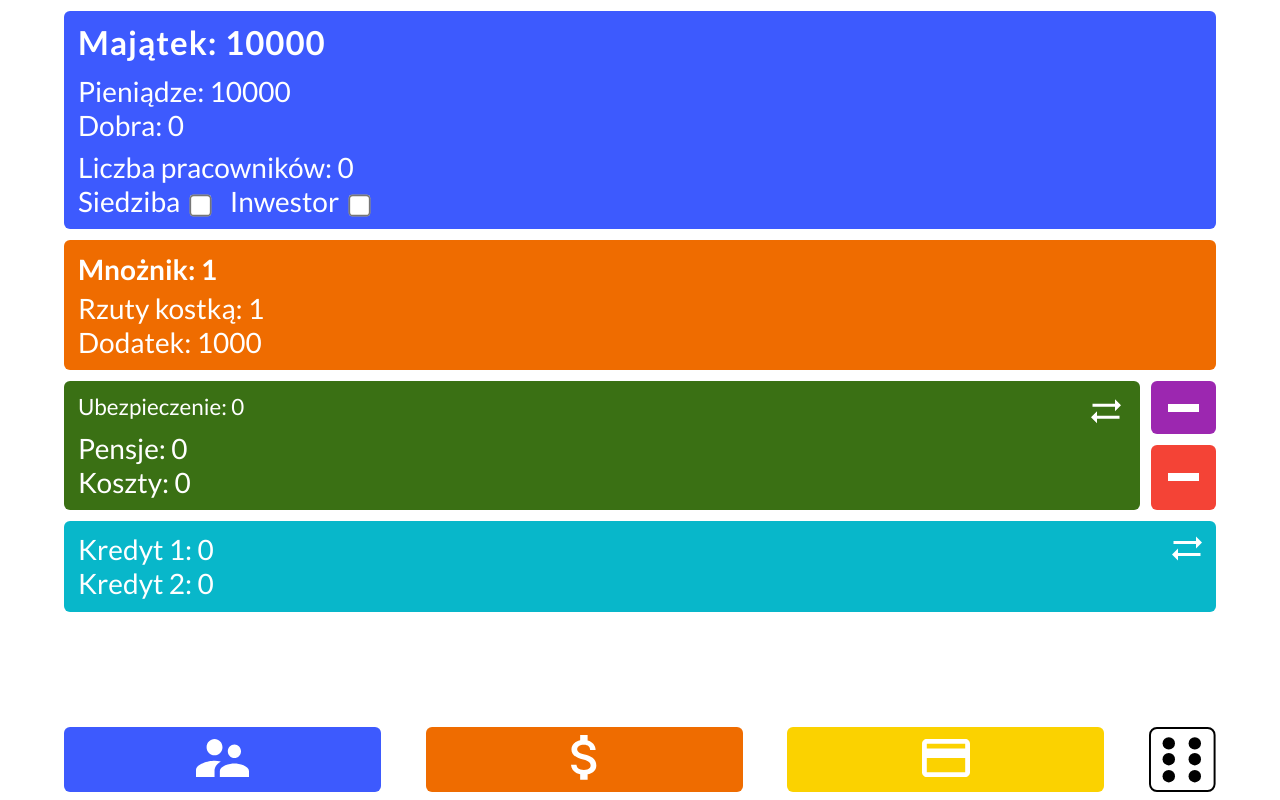
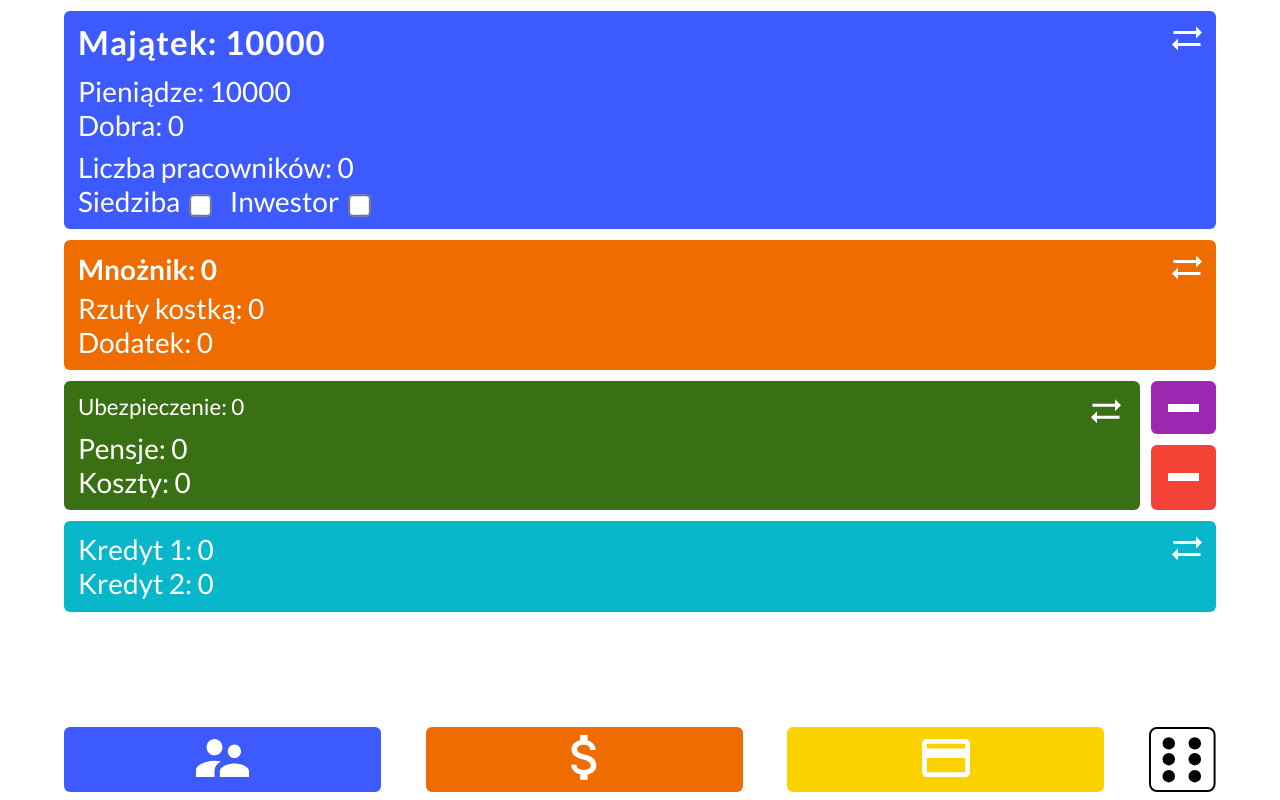
Before and after one commit to oliwierzgorniak/pomocnik, a React (Create React App) app: page / in a window 1280 px wide. Built offline with nearby package versions, Linux system fonts and the light colour scheme.

Commit message:
change and win verification

```diff
--- a/src/App.js
+++ b/src/App.js
@@ -4,7 +4,7 @@ import Orders from "./Orders.js";
 import Expanses from "./Expanses.js";
 import Credit from "./Credit.js";
 import Actions from "./Actions.js";
-import React, { useState } from "react";
+import React, { useState, useEffect } from "react";
 import "./Expenses.css";
 import AddWorker from "./AddWorker.js";
 import AddOrder from "./AddOrder";
@@ -15,11 +15,29 @@ function App() {
   // Goals
   const [money, setMoney] = useState(10000);
   const [things, setThings] = useState(0);
+  const [workers, setWorkers] = useState(0);
+  const [placeChecked, setPlaceChecked] = useState(false);
+  const [investorChecked, setInvestorChecked] = useState(false);
+  const [changeGoalsOpen, setChangeGoalsOpen] = useState(false);
+
+  useEffect(() => {
+    if (workers < 5 || !placeChecked) return;
+    if (investorChecked && money + things >= 1000000) {
+      console.log("cos");
+      return;
+    }
+    if (money + things >= 2000000) {
+      console.log("cos");
+      return;
+    }
+    return;
+  }, [money, things, workers, placeChecked, investorChecked]);
 
   // Orders
-  const [multiplier, setMultiplier] = useState(1);
-  const [diceRolls, setDiceRolls] = useState(1);
-  const [bonus, setBonus] = useState(1000);
+  const [multiplier, setMultiplier] = useState(0);
+  const [diceRolls, setDiceRolls] = useState(0);
+  const [bonus, setBonus] = useState(0);
+  const [changeOrdersOpen, setChangeOrdersOpen] = useState(false);
 
   // Expanses
   const [insurance, setInsurance] = useState(0);
@@ -58,6 +76,7 @@ function App() {
     setMultiplier(multiplier + workerMultiplier);
     setSalary(salary + workerSalary);
     setInsurance(insurance + workerInsurance);
+    setWorkers(workers + 1);
     setAddWorkerOpen(false);
   };
 
@@ -91,8 +110,30 @@ function App() {
 
   return (
     <div className="App">
-      <Goals money={money} things={things} workers={0} />
-      <Orders multiplier={multiplier} diceRolls={diceRolls} bonus={bonus} />
+      <Goals
+        money={money}
+        setMoney={setMoney}
+        things={things}
+        setThings={setThings}
+        workers={workers}
+        setWorkers={setWorkers}
+        placeChecked={placeChecked}
+        setPlaceChecked={setPlaceChecked}
+        investorChecked={investorChecked}
+        setInvestorChecked={setInvestorChecked}
+        changeGoalsOpen={changeGoalsOpen}
+        setChangeGoalsOpen={setChangeGoalsOpen}
+      />
+      <Orders
+        multiplier={multiplier}
+        setMultiplier={setMultiplier}
+        diceRolls={diceRolls}
+        setDiceRolls={setDiceRolls}
+        bonus={bonus}
+        setBonus={setBonus}
+        changeOrdersOpen={changeOrdersOpen}
+        setChangeOrdersOpen={setChangeOrdersOpen}
+      />
       <Expanses
         insurance={insurance}
         setInsurance={setInsurance}
--- a/src/Goals.js
+++ b/src/Goals.js
@@ -1,10 +1,21 @@
 import "./Goals.css";
 import React from "react";
 import PropTypes from "prop-types";
+import change from "./img/change.svg";
+import "./Window.css";
+import more from "./img/more.svg";
+import less from "./img/less.svg";
 
 const Goals = props => {
   return (
+    <>
       <main className="container" style={{ background: "#3d5afe" }}>
+        <button
+          onClick={() => props.setChangeGoalsOpen(true)}
+          className="changeButton"
+        >
+          <img src={change}></img>
+        </button>
         <li>
           <ul className="wealth">Majątek: {props.money + props.things}</ul>
           <ul>Pieniądze: {props.money}</ul>
@@ -16,14 +27,113 @@ const Goals = props => {
         <div className="checkboxes">
           <div>
             <label htmlFor="place">Siedziba</label>
-          <input className="checkbox" name="place" type="checkbox" />
+            <input
+              onClick={() => props.setPlaceChecked(!props.placeChecked)}
+              className="checkbox"
+              name="place"
+              type="checkbox"
+            />
           </div>
           <div>
             <label htmlFor="investor">Inwestor</label>
-          <input name="investor" type="checkbox" />
+            <input
+              onClick={() => props.setInvestorChecked(!props.investorChecked)}
+              name="investor"
+              type="checkbox"
+            />
           </div>
         </div>
       </main>
+      {props.changeGoalsOpen && (
+        <div className="window">
+          <label htmlFor="money">
+            Pieniądze: <br /> <small>{props.money}</small>
+            <div className="buttons" name="money">
+              <button
+                style={{ transform: "scale(.6)", margin: "0 -.2rem" }}
+                onClick={() => {
+                  if (props.money <= 1000) return;
+                  props.setMoney(props.money - 1000);
+                }}
+              >
+                <img src={less} alt="less"></img>
+              </button>
+              <button
+                onClick={() => {
+                  if (props.money < 10000) return;
+                  props.setCredit1(props.money - 10000);
+                }}
+              >
+                <img src={less} alt="less"></img>
+              </button>
+              <button onClick={() => props.setMoney(props.money + 10000)}>
+                <img src={more} alt="more"></img>
+              </button>
+              <button
+                style={{ transform: "scale(.6)", margin: "0 -.2rem" }}
+                onClick={() => props.setMoney(props.money + 1000)}
+              >
+                <img src={more} alt="more"></img>
+              </button>
+            </div>
+          </label>
+          <label htmlFor="things">
+            Dobra: <br /> <small>{props.things}</small>
+            <div className="buttons" name="things">
+              <button
+                style={{ transform: "scale(.6)", margin: "0 -.2rem" }}
+                onClick={() => {
+                  if (props.things <= 1000) return;
+                  props.setThings(props.things - 1000);
+                }}
+              >
+                <img src={less} alt="less"></img>
+              </button>
+              <button
+                onClick={() => {
+                  if (props.things < 10000) return;
+                  props.setThings(props.things - 10000);
+                }}
+              >
+                <img src={less} alt="less"></img>
+              </button>
+              <button onClick={() => props.setThings(props.things + 10000)}>
+                <img src={more} alt="more"></img>
+              </button>
+              <button
+                style={{ transform: "scale(.6)", margin: "0 -.2rem" }}
+                onClick={() => props.setThings(props.things + 1000)}
+              >
+                <img src={more} alt="more"></img>
+              </button>
+            </div>
+          </label>
+          <label htmlFor="workers">
+            Pracownicy: <br /> <small>{props.workers}</small>
+            <div className="buttons" name="workers">
+              <button
+                onClick={() => {
+                  if (props.workers <= 1) return;
+                  props.setWorkers(props.workers - 1);
+                }}
+              >
+                <img src={less} alt="less"></img>
+              </button>
+              <button onClick={() => props.setWorkers(props.workers + 1)}>
+                <img src={more} alt="more"></img>
+              </button>
+            </div>
+          </label>
+          <button
+            onClick={() => props.setChangeGoalsOpen(false)}
+            style={{ backgroundColor: "rgb(61, 90, 254)" }}
+            className="window__action"
+          >
+            OK
+          </button>
+        </div>
+      )}
+    </>
   );
 };
 
--- a/src/Orders.js
+++ b/src/Orders.js
@@ -1,8 +1,19 @@
 import React from "react";
+import change from "./img/change.svg";
+import "./Window.css";
+import more from "./img/more.svg";
+import less from "./img/less.svg";
 
 const Orders = props => {
   return (
+    <>
       <section className="container" style={{ background: "#EF6C00" }}>
+        <button
+          onClick={() => props.setChangeOrdersOpen(true)}
+          className="changeButton"
+        >
+          <img src={change}></img>
+        </button>
         <li>
           <ul style={{ marginBottom: ".2rem", fontWeight: "700" }}>
             Mnożnik: {props.multiplier}
@@ -11,6 +22,66 @@ const Orders = props => {
           <ul>Dodatek: {props.bonus}</ul>
         </li>
       </section>
+      {props.changeOrdersOpen && (
+        <div className="window">
+          <label htmlFor="multiplier">
+            Mnożnik: <br /> <small>{props.multiplier}</small>
+            <div className="buttons" name="multiplier">
+              <button
+                onClick={() => {
+                  if (props.multiplier <= 1) return;
+                  props.setMultiplier(props.multiplier - 1);
+                }}
+              >
+                <img src={less} alt="less"></img>
+              </button>
+              <button onClick={() => props.setMultiplier(props.multiplier + 1)}>
+                <img src={more} alt="more"></img>
+              </button>
+            </div>
+          </label>
+          <label htmlFor="diceRolls">
+            Rzuty kostką: <br /> <small>{props.diceRolls}</small>
+            <div className="buttons" name="diceRolls">
+              <button
+                onClick={() => {
+                  if (props.diceRolls <= 1) return;
+                  props.setDiceRolls(props.diceRolls - 1);
+                }}
+              >
+                <img src={less} alt="less"></img>
+              </button>
+              <button onClick={() => props.setDiceRolls(props.diceRolls + 1)}>
+                <img src={more} alt="more"></img>
+              </button>
+            </div>
+          </label>
+          <label htmlFor="bonus">
+            Dodatek: <br /> <small>{props.bonus}</small>
+            <div className="buttons" name="bonus">
+              <button
+                onClick={() => {
+                  if (props.bonus <= 1000) return;
+                  props.setBonus(props.bonus - 1000);
+                }}
+              >
+                <img src={less} alt="less"></img>
+              </button>
+              <button onClick={() => props.setBonus(props.bonus + 1000)}>
+                <img src={more} alt="more"></img>
+              </button>
+            </div>
+          </label>
+          <button
+            onClick={() => props.setChangeOrdersOpen(false)}
+            style={{ backgroundColor: "rgb(61, 90, 254)" }}
+            className="window__action"
+          >
+            OK
+          </button>
+        </div>
+      )}
+    </>
   );
 };
 
```
Also changed, not shown: 1 other file (tests, documents, lock files or other folders). Lines whose indentation alone changed are shown as unchanged.
